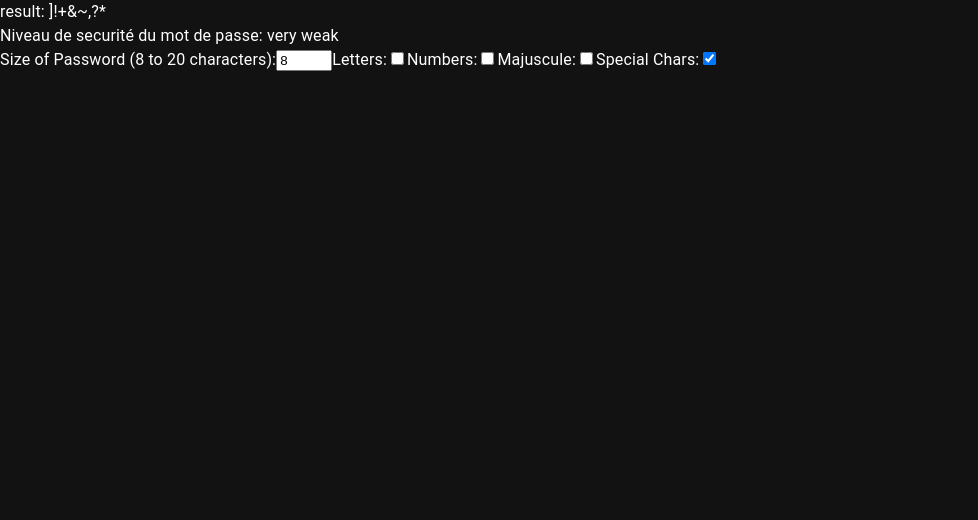
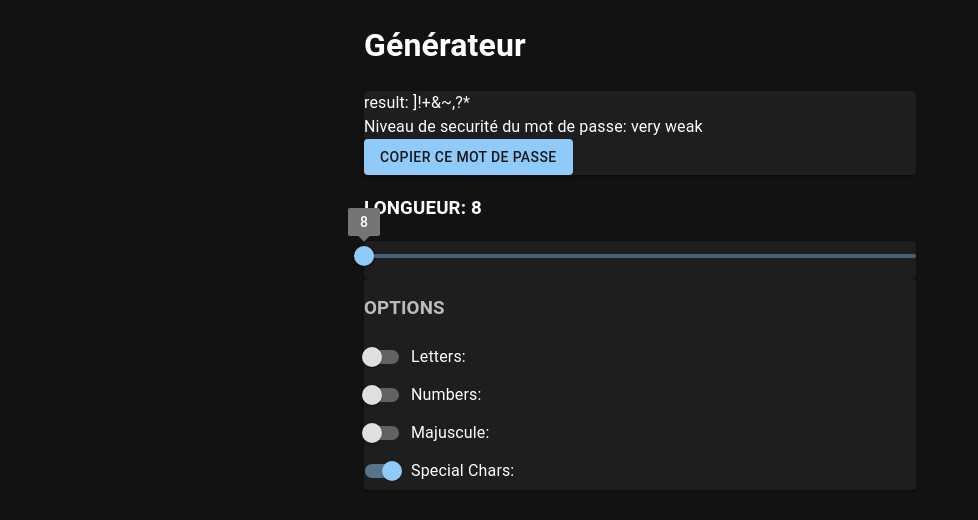
Before and after one commit to kevinmbongo/password_generator_react, a React (Vite) app: page / in a window 1280 px wide. Shown: the top 520 px of the page, without its empty margins (0-978 px from the left). Built offline with nearby package versions, Linux system fonts and the light colour scheme.

Commit message:
feat(App): implement design

```diff
--- a/src/App.tsx
+++ b/src/App.tsx
@@ -1,4 +1,15 @@
-import { ChangeEvent, useEffect, useState } from "react";
+import {
+  Button,
+  FormControl,
+  FormControlLabel,
+  FormGroup,
+  FormLabel,
+  Paper,
+  Slider,
+  Switch,
+} from "@mui/material";
+import { Container } from "@mui/system";
+import { useEffect, useState } from "react";
 import { passwordStrengthChecker } from "./libs/passwordStrengthChecker";
 
 const App = () => {
@@ -19,9 +30,13 @@ const App = () => {
   const handleNumberInput = () => setIsNumber(!isNumber);
   const handleSpecialCharsInput = () => setIsSpecialChars(!isSpecialChars);
   const handleUppercase = () => setIsUppercase(!isUppercase);
-  const handlePasswordLength = (e: ChangeEvent<HTMLInputElement>) => {
-    setPasswordLength(Number(e.target.value));
-    console.log(e);
+
+  const handlePasswordLength = (
+    event: Event,
+    value: number | Array<number>,
+    activeThumb: number
+  ) => {
+    setPasswordLength(value as unknown as number);
   };
 
   useEffect(() => {
@@ -61,64 +76,69 @@ const App = () => {
 
   return (
     <>
-      <div className="my-10 ">result: {pwd} </div>
+      <Container maxWidth="sm">
+        <h1>Générateur</h1>
 
-      <div className="my-10 ">
-        Niveau de securité du mot de passe: {pwdStrength}{" "}
-      </div>
+        <Paper>
+          <div>result: {pwd} </div>
 
-      <div className="my-10">
-        <label>Size of Password (8 to 20 characters):</label>
+          <div>Niveau de securité du mot de passe: {pwdStrength} </div>
+          <Button variant="contained">Copier ce mot de passe</Button>
+        </Paper>
 
-        <input
-          className="mx-10"
-          type="number"
+        <div>
+          <h3>LONGUEUR: {passwordLength}</h3>
+          <Paper>
+            {" "}
+            <Slider
               defaultValue={passwordLength}
+              step={1}
+              valueLabelDisplay="on"
               onChange={handlePasswordLength}
-          min="8"
-          max="20"
+              min={8}
+              max={20}
             />
+          </Paper>
 
-        <label>
-          Letters:
-          <input
-            className="mx-10"
-            type="checkbox"
-            checked={isLetter}
-            onChange={handleLetterInput}
+          <Paper>
+            <FormControl component="fieldset" variant="standard">
+              <FormLabel component="legend">
+                <h3>OPTIONS</h3>
+              </FormLabel>
+
+              <FormGroup>
+                <FormControlLabel
+                  label="Letters:"
+                  control={
+                    <Switch checked={isLetter} onChange={handleLetterInput} />
+                  }
                 />
-        </label>
-
-        <label>
-          Numbers:
-          <input
-            className="mx-10"
-            type="checkbox"
-            checked={isNumber}
-            onChange={handleNumberInput}
+                <FormControlLabel
+                  label="Numbers:"
+                  control={
+                    <Switch checked={isNumber} onChange={handleNumberInput} />
+                  }
                 />
-        </label>
-
-        <label>
-          Majuscule:
-          <input
-            className="mx-10"
-            type="checkbox"
-            checked={isUppercase}
-            onChange={handleUppercase}
+                <FormControlLabel
+                  label="Majuscule:"
+                  control={
+                    <Switch checked={isUppercase} onChange={handleUppercase} />
+                  }
                 />
-        </label>
-
-        <label>
-          Special Chars:
-          <input
-            className="mx-10"
-            type="checkbox"
+                <FormControlLabel
+                  label="Special Chars:"
+                  control={
+                    <Switch
                       checked={isSpecialChars}
                       onChange={handleSpecialCharsInput}
                     />
-        </label>
+                  }
+                />
+              </FormGroup>
+            </FormControl>
+          </Paper>
         </div>
+      </Container>
     </>
   );
 };
```
Lines whose indentation alone changed are shown as unchanged.
